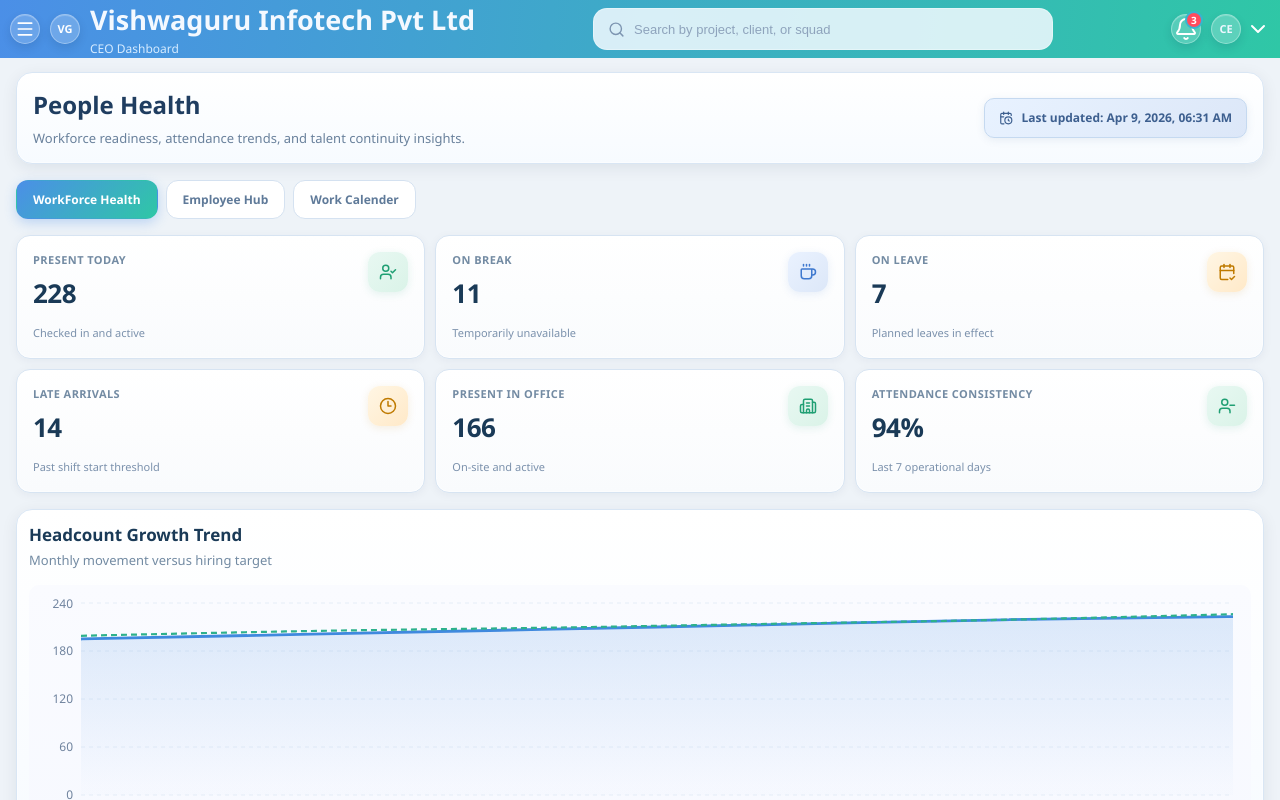
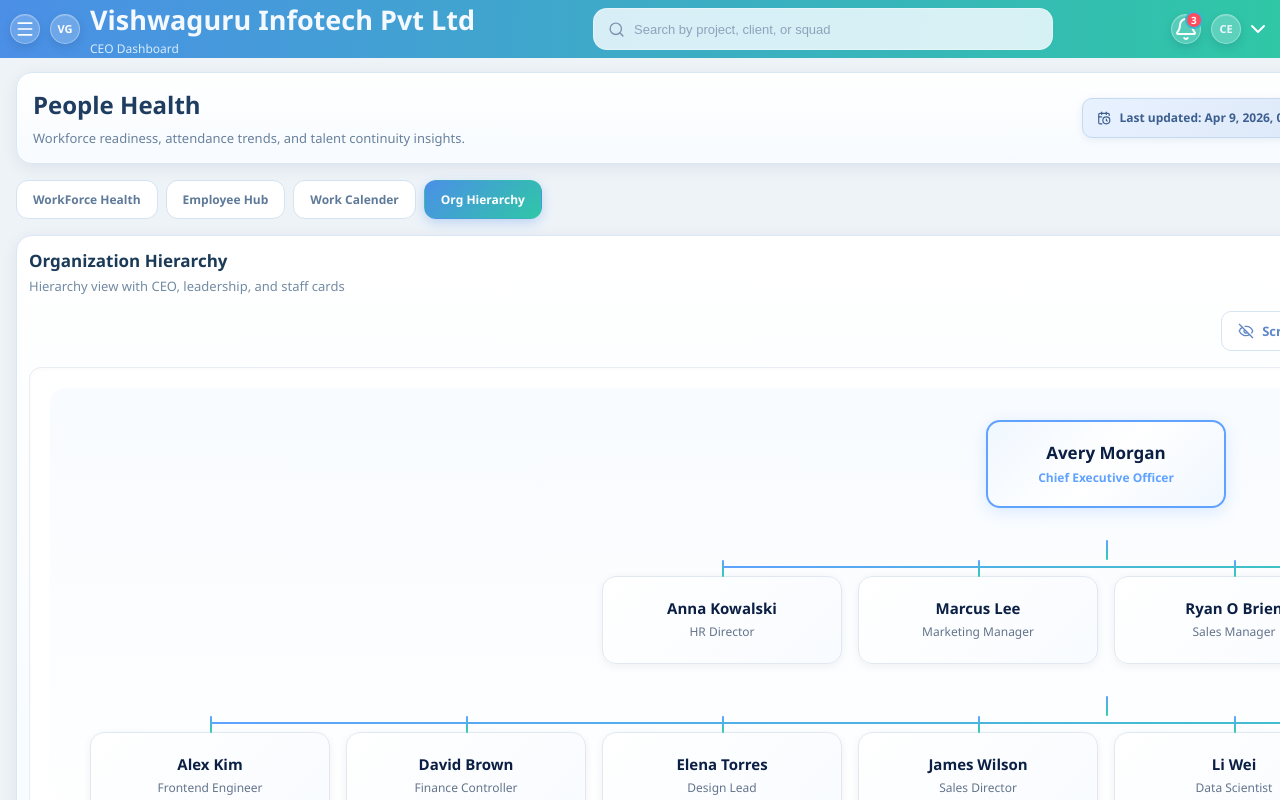
Before and after one commit to Tanu123T/CEODashboard, a React (Vite) app in the folder ceodashboard/: page /employees/hiring-recruitment in a window 1280 px wide. Before the commit this address led to /employees/availability. Built offline with nearby package versions, Linux system fonts and the light colour scheme.

Commit message:
org chart

```diff
--- a/ceodashboard/src/components/Navbar/Navbar.jsx
+++ b/ceodashboard/src/components/Navbar/Navbar.jsx
@@ -35,7 +35,7 @@
     { label: 'WorkForce Health', to: '/employees/availability' },
     { label: 'Employee Hub', to: '/employees/role-coverage' },
     { label: 'Work Calender', to: '/employees/holiday-calendar' },
-    // { label: 'Org Hierarchy', to: '/employees/hiring-recruitment' },
+    { label: 'Org Hierarchy', to: '/employees/hiring-recruitment' },
   ];
 
   const handleLogout = () => {
--- a/ceodashboard/src/modules/peopleHealth/PeopleHealth.css
+++ b/ceodashboard/src/modules/peopleHealth/PeopleHealth.css
@@ -195,7 +195,8 @@
 .ph-mini-select:focus {
   outline: none;
   border-color: #4b8fe7;
-  box-shadow: 0 0 0 3px rgba(75, 143, 231, 0.1);\n}
+  box-shadow: 0 0 0 3px rgba(75, 143, 231, 0.1);
+}
 
 .ph-export-btn {
   align-self: end;
@@ -239,13 +240,17 @@
 }
 
 .ph-org-chart {
-  --org-card-width: 220px;
-  --org-card-height: 78px;
-  --org-card-gap: 10px;
-  display: grid;
-  gap: 18px;
+  --org-card-width: 240px;
+  --org-card-height: 88px;
+  --org-card-gap: 16px;
+  display: flex;
+  flex-direction: column;
+  gap: 32px;
   width: max-content;
-  min-width: 2200px;
+  min-width: max-content;
+  padding: 32px 40px;
+  background: linear-gradient(180deg, #f8fbff 0%, #ffffff 100%);
+  border-radius: 16px;
 }
 
 .ph-org-scroll-wrap.ph-org-full-view .ph-org-chart {
@@ -320,14 +325,47 @@
 
 .ph-org-scroll-wrap {
   width: 100%;
-  max-width: 100%;
-  min-width: 0;
-  display: block;
-  overflow-x: scroll;
+  max-width: 1320px;
+  overflow-x: scroll !important;
   overflow-y: hidden;
-  padding-bottom: 10px;
-  scrollbar-gutter: stable both-edges;
-  -webkit-overflow-scrolling: touch;
+  padding: 20px;
+  background: #ffffff;
+  border-radius: 12px;
+  border: 1px solid #e7edf3;
+  box-shadow: inset 0 2px 4px rgba(0, 0, 0, 0.02);
+}
+
+/* Force visible scrollbar */
+.ph-org-scroll-wrap {
+  scrollbar-width: 16px;
+  scrollbar-color: #3b82f6 #e0f2fe;
+}
+
+.ph-org-scroll-wrap::-webkit-scrollbar {
+  height: 16px;
+  background: #e0f2fe;
+  border-radius: 8px;
+}
+
+.ph-org-scroll-wrap::-webkit-scrollbar-track {
+  background: #e0f2fe;
+  border-radius: 8px;
+  margin: 0 4px;
+}
+
+.ph-org-scroll-wrap::-webkit-scrollbar-thumb {
+  background: #3b82f6;
+  border-radius: 8px;
+  border: 2px solid #e0f2fe;
+  min-width: 60px;
+}
+
+.ph-org-scroll-wrap::-webkit-scrollbar-thumb:hover {
+  background: #2563eb;
+}
+
+.ph-org-scroll-wrap::-webkit-scrollbar-corner {
+  background: transparent;
 }
 
 .ph-org-tier {
@@ -340,7 +378,7 @@
 
 .ph-org-tier-linked {
   position: relative;
-  padding-top: 14px;
+  padding-top: 20px;
 }
 
 .ph-org-tier-linked::before {
@@ -348,9 +386,10 @@
   position: absolute;
   left: 50%;
   top: 0;
-  width: 1px;
-  height: 14px;
-  background: #b9cfe7;
+  width: 2px;
+  height: 20px;
+  background: linear-gradient(180deg, #5fa2ff 0%, #2fd0ae 100%);
+  border-radius: 1px;
 }
 
 .ph-org-scroll-wrap.ph-org-full-view .ph-org-tier-linked::before {
@@ -388,23 +427,33 @@
   top: 6px;
   left: calc(var(--org-card-width) / 2);
   right: calc(var(--org-card-width) / 2);
-  height: 1px;
-  background: #b9cfe7;
+  height: 2px;
+  background: linear-gradient(90deg, #5fa2ff 0%, #2fd0ae 100%);
+  border-radius: 1px;
 }
 
 .ph-org-node {
-  border: 1px solid #d7e4f2;
-  border-radius: 12px;
-  background: #ffffff;
-  padding: 10px 12px;
-  display: grid;
-  gap: 4px;
+  border: 1px solid #e2e8f0;
+  border-radius: 14px;
+  background: linear-gradient(135deg, #ffffff 0%, #f8fbff 100%);
+  padding: 14px 18px;
+  display: flex;
+  flex-direction: column;
+  gap: 6px;
   width: var(--org-card-width);
   height: var(--org-card-height);
-  align-content: center;
-  justify-items: center;
+  align-items: center;
+  justify-content: center;
   text-align: center;
   position: relative;
+  box-shadow: 0 2px 8px rgba(15, 31, 61, 0.06);
+  transition: all 0.25s ease;
+}
+
+.ph-org-node:hover {
+  transform: translateY(-4px);
+  box-shadow: 0 8px 24px rgba(93, 159, 255, 0.15);
+  border-color: #5fa2ff;
 }
 
 .ph-org-scroll-wrap.ph-org-full-view .ph-org-node {
@@ -418,20 +467,29 @@
   content: '';
   position: absolute;
   left: 50%;
-  top: -11px;
-  width: 1px;
-  height: 11px;
-  background: #b9cfe7;
+  top: -17px;
+  width: 2px;
+  height: 17px;
+  background: linear-gradient(180deg, #5fa2ff 0%, #2fd0ae 100%);
+  border-radius: 1px;
 }
 
 .ph-org-node h6,
 .ph-org-node p {
   margin: 0;
+  line-height: 1.3;
+}
+
+.ph-org-node h6 {
+  font-size: 15px;
+  font-weight: 600;
+  color: #0b1f44;
 }
 
 .ph-org-node p {
-  color: #4d6b8e;
+  color: #64748b;
   font-size: 12px;
+  font-weight: 500;
 }
 
 .ph-org-scroll-wrap.ph-org-full-view .ph-org-node h6 {
@@ -443,8 +501,13 @@
 }
 
 .ph-org-root {
-  border-color: #b7d6fb;
-  background: linear-gradient(180deg, #f4f9ff 0%, #ffffff 100%);
+  border: 2px solid #5fa2ff;
+  background: linear-gradient(135deg, #f0f7ff 0%, #ffffff 50%, #f0f7ff 100%);
+  box-shadow: 0 4px 16px rgba(93, 159, 255, 0.2);
+}
+
+.ph-org-root:hover {
+  box-shadow: 0 8px 28px rgba(93, 159, 255, 0.3);
 }
 
 .ph-org-scroll-wrap::-webkit-scrollbar {
@@ -463,8 +526,14 @@
 }
 
 .ph-org-root h6 {
-  color: #204977;
-  font-size: 15px;
+  color: #0b1f44;
+  font-size: 17px;
+  font-weight: 700;
+}
+
+.ph-org-root p {
+  color: #5fa2ff;
+  font-weight: 600;
 }
 
 @media (max-width: 680px) {
@@ -2519,4 +2588,3 @@
     grid-template-columns: repeat(2, minmax(0, 1fr));
   }
 }
-}
--- a/ceodashboard/src/modules/peopleHealth/PeopleHealthPage.jsx
+++ b/ceodashboard/src/modules/peopleHealth/PeopleHealthPage.jsx
@@ -7,7 +7,7 @@
 import AvailabilityTab from './tabs/AvailabilityTab';
 import WorkCalendarTab from './tabs/WorkCalendarTab';
 import RoleCoverageTab from './tabs/RoleCoverageTab';
-// import HiringRecruitmentTab from './tabs/HiringRecruitmentTab';
+import HiringRecruitmentTab from './tabs/HiringRecruitmentTab';
 import { employees } from './data/employees';
 import { attendanceSnapshot, attendanceTrend, repeatedLateOrAbsent, workforceTrendByMonth } from './data/attendance';
 import { departments } from './data/departments';
@@ -34,7 +34,7 @@
   { id: 'availability', label: 'WorkForce Health' },
   { id: 'role-coverage', label: 'Employee Hub' },
   { id: 'holiday-calendar', label: 'Work Calender' },
-  // { id: 'hiring-recruitment', label: 'Org Hierarchy' },
+  { id: 'hiring-recruitment', label: 'Org Hierarchy' },
 ];
 
 const PeopleHealthPage = () => {
@@ -195,9 +195,9 @@
     'role-coverage': (
       <RoleCoverageTab members={filteredEmployees} />
     ),
-    // 'hiring-recruitment': (
-    //   <HiringRecruitmentTab members={filteredEmployees} />
-    // ),
+    'hiring-recruitment': (
+      <HiringRecruitmentTab members={filteredEmployees} />
+    ),
   };
 
   if (detailEmployeeId) {
--- a/ceodashboard/src/modules/peopleHealth/tabs/HiringRecruitmentTab.jsx
+++ b/ceodashboard/src/modules/peopleHealth/tabs/HiringRecruitmentTab.jsx
@@ -43,8 +43,7 @@
 
   return (
     <div className="ph-tab-layout">
-      {/* Org hierarchy temporarily hidden */}
-      {/* <section className="ph-full-card">
+      <section className="ph-full-card">
         <PeopleHealthPanelCard
           title="Organization Hierarchy"
           subtitle="Hierarchy view with CEO, leadership, and staff cards"
@@ -102,7 +101,7 @@
             </div>
           </div>
         </PeopleHealthPanelCard>
-      </section> */}
+      </section>
     </div>
   );
 };
```
